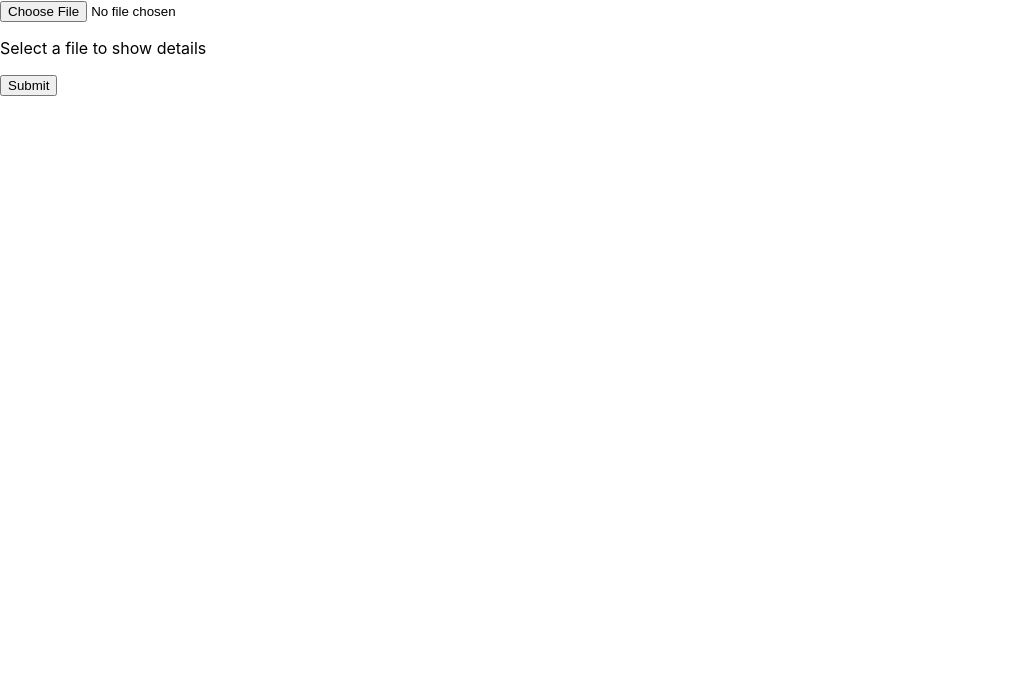
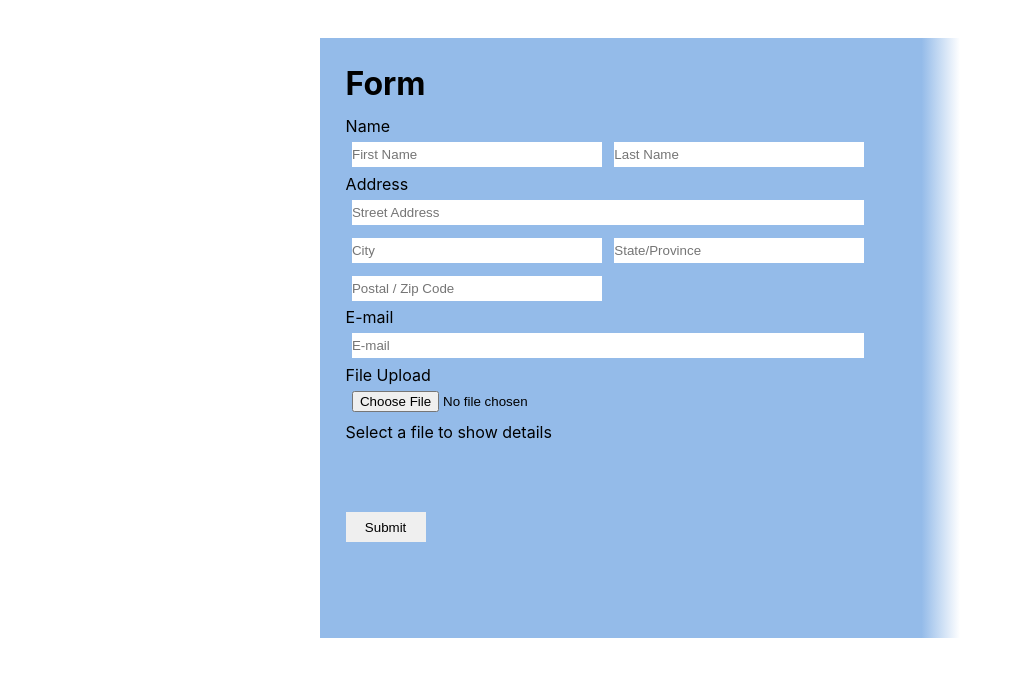
Before and after one commit to bianpeter/react_express_server, a React (Create React App) app in the folder frontend/express_react/: page / in a window 1280 px wide. Shown: the top 676 px of the page, without its empty margins (0-1019 px from the left). Built offline with nearby package versions, Linux system fonts and the light colour scheme.

Commit message:
adding input tags and userdata, stringfy + css

```diff
--- a/frontend/express_react/src/App.css
+++ b/frontend/express_react/src/App.css
@@ -1,3 +1,81 @@
-.App {
-  text-align: center;
+* {
+  box-sizing: border-box;
+  margin: 0;
+  padding: 0;
 }
+
+.main {
+  position: relative;
+  top: 3vw;
+
+  height: 600px;
+  width: 50%;
+
+  margin: auto;
+  padding: 2vw;
+
+  background: rgb(148, 187, 233);
+  background: linear-gradient(
+    90deg,
+    rgba(148, 187, 233, 1) 4%,
+    rgba(148, 187, 233, 1) 94%,
+    rgba(255, 255, 255, 1) 100%
+  );
+}
+
+h1 {
+  padding-bottom: 1vw;
+}
+
+input {
+  border: none;
+
+  height: 25px;
+  margin: 0.5vw;
+}
+
+.address,
+.email,
+.fileupload-container {
+  display: flex;
+  flex-direction: column;
+  flex-wrap: wrap;
+}
+
+.fileselect {
+  height: 5vw;
+  width: 50%;
+}
+
+.fileselect_data {
+  padding: 0.2vw;
+}
+
+button {
+  position: absolute;
+  border: none;
+  outline: none;
+
+  margin-top: 2vw;
+
+  width: 80px;
+  height: 30px;
+}
+
+button:hover {
+  background-color: slategrey;
+  color: white;
+}
+
+#street,
+#email {
+  width: 40vw;
+}
+
+#city,
+#state,
+#postalcode,
+#firstname,
+#lastname {
+  width: 19.5vw;
+}
--- a/frontend/express_react/src/App.js
+++ b/frontend/express_react/src/App.js
@@ -14,7 +14,19 @@ function App() {
   const handleSubmission = () => {
     const formData = new FormData();
 
+		let userData = {};
+
+		const ls = document.querySelectorAll(".toJson");
+
+		for (let i = 0; i < ls.length; i++) {
+			let name = ls[i].getAttribute("name");
+			userData[`${name}`] = ls[i].value;
+		}
+
+		console.log(userData);
+
 		formData.append("userfile", selectedFile);
+		formData.append("userData", JSON.stringify(userData));
 
 		fetch(
 			"http://localhost:8000/upload/",
@@ -33,20 +45,46 @@ function App() {
 
 
   return (
-    <div>
-			<input type="file" name="file" onChange={changeHandler} />
-			{isSelected ? (
+    <div className="main">
+			<h1>Form</h1>
+			<div>
+				<label>Name</label>
 				<div>
-					<p>Filename: {selectedFile.name}</p>
-					<p>Filetype: {selectedFile.type}</p>
-					<p>Size in bytes: {selectedFile.size}</p>
+					<input type="text" id="firstname" className="toJson" name="firstname" placeholder="First Name"></input>
+					<input type="text" id="lastname" className="toJson" name="lastname" placeholder="Last Name"></input>
 				</div>
-			) : (
-				<p>Select a file to show details</p>
-			)}
+			</div>
 			<div>
-				<button onClick={handleSubmission}>Submit</button>
+				<label>Address</label>
+				<div className="address">
+					<input type="text" id="street" className="toJson" name="street" placeholder="Street Address"></input>
+					<div className="">
+						<input type="text" id="city" className="toJson" name="city" placeholder="City"></input>
+						<input type="text" id="state" className="toJson" name="state" placeholder="State/Province"></input>
+						<input type="number" id="postalcode" className="toJson" name="postalcode" placeholder="Postal / Zip Code"></input>
+					</div>
+				</div>
 			</div>
+			<div className="email">
+				<label>E-mail</label>
+				<input type="email" className="toJson" id="email" name="email" placeholder="E-mail"></input>
+			</div>
+			<div className="fileupload-container">
+				<label>File Upload</label>
+				<div className="fileupload">
+					<input type="file" className="fileinput" name="file" onChange={changeHandler} />
+					{isSelected ? (
+						<div className="fileselect_data">
+							<p>Filename: {selectedFile.name}</p>
+							<p>Filetype: {selectedFile.type}</p>
+							<p>Size in bytes: {selectedFile.size}</p>
+						</div>
+					) : (
+						<p className="fileselect">Select a file to show details</p>
+					)}
+				</div>
+			</div>
+			<button onClick={handleSubmission}>Submit</button>
 		</div>
   );
 }
```
